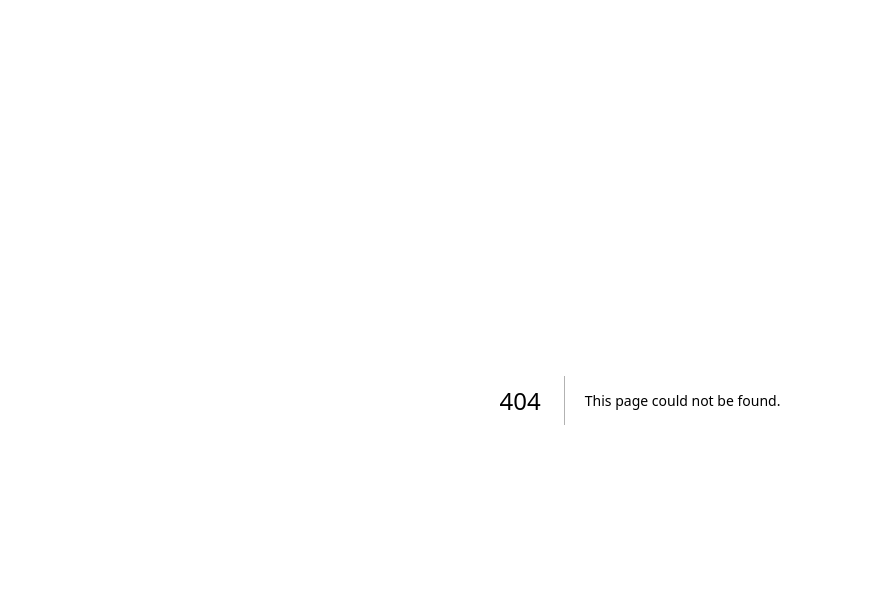
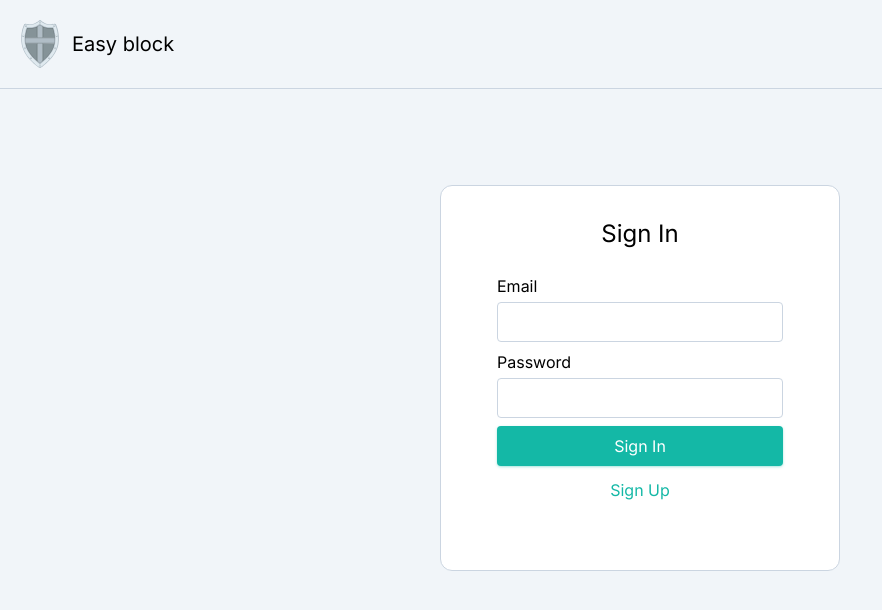
Before and after one commit to ihnatenkoo/Block-List-Widget-Client, a Next.js app: page /sign-in in a window 1280 px wide. Before the commit this address had no page. Shown: the top 610 px of the page, without its empty margins (0-882 px from the left). Built offline with nearby package versions, Linux system fonts and the light colour scheme.

Commit message:
Create SignInPage

```diff
--- /dev/null
+++ b/pages/sign-in.tsx
@@ -0,0 +1,3 @@
+import { SignInPage } from '@/pages/sign-in';
+
+export default SignInPage;
--- a/src/features/auth/index.ts
+++ b/src/features/auth/index.ts
@@ -1 +1,2 @@
 export { SignUpForm } from './ui/sign-up-form';
+export { SignInForm } from './ui/sign-in-form';
--- /dev/null
+++ b/src/features/auth/model/use-sign-in-form.ts
@@ -0,0 +1,29 @@
+import { useRouter } from 'next/router';
+import { useForm } from 'react-hook-form';
+import { useMutation } from '@tanstack/react-query';
+import { authControllerSignIn } from '@/shared/api/generated';
+import { ROUTES } from '@/shared/constants/routes';
+
+export const useSignInForm = () => {
+  const router = useRouter();
+  const { register, handleSubmit } = useForm<{
+    email: string;
+    password: string;
+  }>();
+
+  const signInMutation = useMutation({
+    mutationFn: authControllerSignIn,
+    onSuccess() {
+      router.push(ROUTES.HOME);
+    },
+  });
+
+  const errorMessage = signInMutation.error ? 'Sign in failed' : '';
+
+  return {
+    register,
+    errorMessage,
+    handleSubmit: handleSubmit((data) => signInMutation.mutate(data)),
+    isPending: signInMutation.isPending,
+  };
+};
--- /dev/null
+++ b/src/features/auth/ui/sign-in-form.tsx
@@ -0,0 +1,40 @@
+import { UiButton } from '@/shared/ui/ui-button';
+import { UiTextField } from '@/shared/ui/ui-text-filed';
+import { ROUTES } from '@/shared/constants/routes';
+import { UiLink } from '@/shared/ui/ui-link';
+import { useSignInForm } from '../model/use-sign-in-form';
+
+export const SignInForm = () => {
+  const { register, handleSubmit, isPending, errorMessage } = useSignInForm();
+
+  return (
+    <form className="flex flex-col gap-2" onSubmit={handleSubmit}>
+      <UiTextField
+        label="Email"
+        inputProps={{
+          type: 'email',
+          ...register('email', { required: true }),
+        }}
+      />
+      <UiTextField
+        label="Password"
+        inputProps={{
+          type: 'password',
+          ...register('password', { required: true }),
+        }}
+      />
+
+      <UiButton disabled={isPending} variant="primary">
+        Sign In
+      </UiButton>
+
+      <UiLink href={ROUTES.SIGN_UP} className="text-center">
+        Sign Up
+      </UiLink>
+
+      {errorMessage && (
+        <div className="text-rose-500 text-center">{errorMessage}</div>
+      )}
+    </form>
+  );
+};
--- /dev/null
+++ b/src/pages/sign-in.tsx
@@ -0,0 +1,13 @@
+import { SignInForm } from '@/features/auth';
+import { UiFormPageLayout } from '@/shared/ui/layouts/ui-form-page-layout';
+import { UiHeader } from '@/shared/ui/ui-header';
+
+export const SignInPage = () => {
+  return (
+    <UiFormPageLayout
+      title="Sign In"
+      header={<UiHeader />}
+      form={<SignInForm />}
+    />
+  );
+};
```
